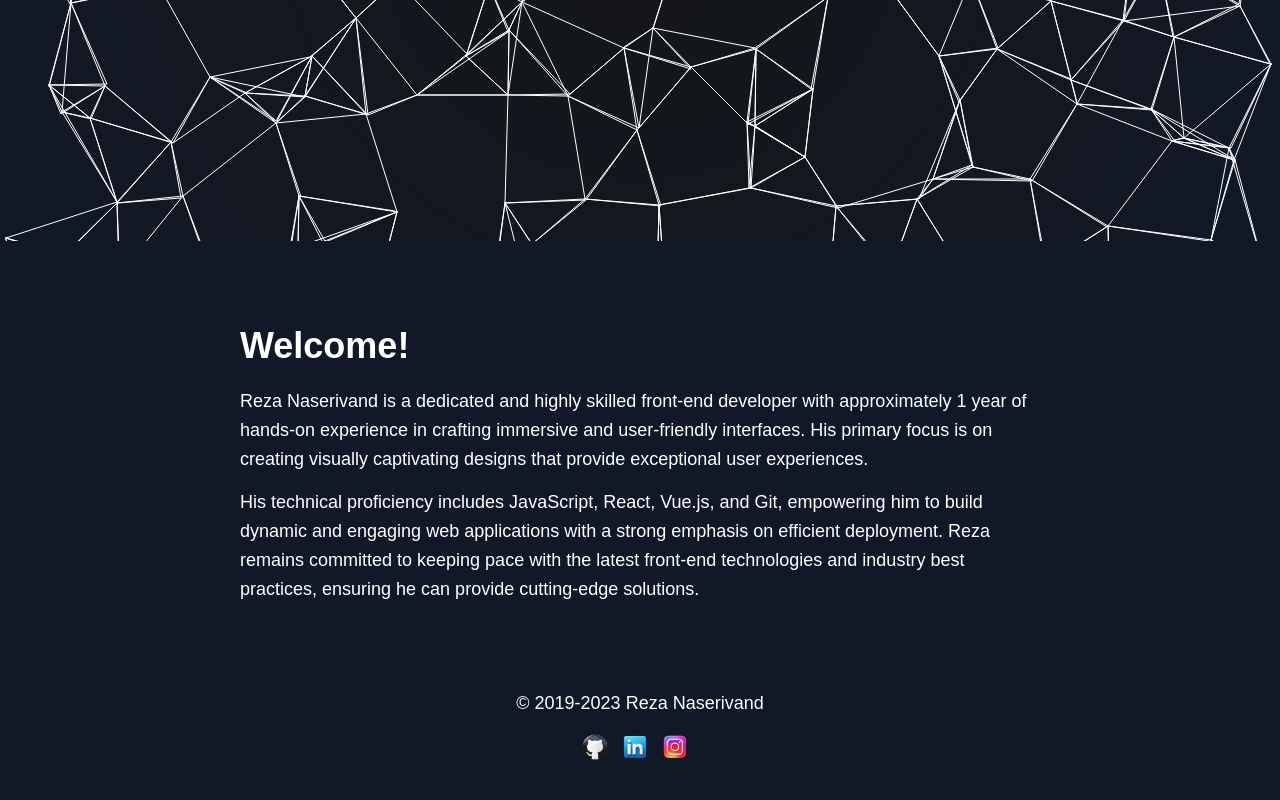
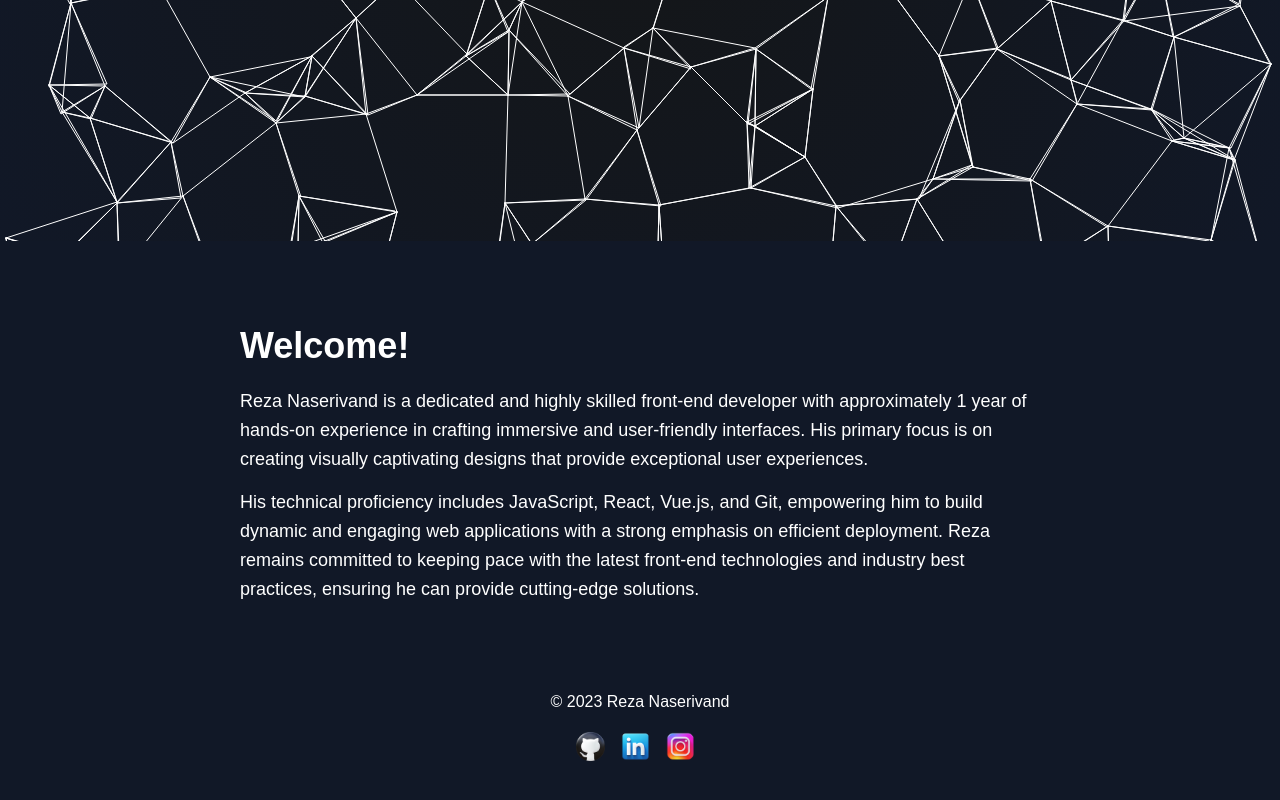
Before and after one commit to rezansrv/pSite-Vue, a Vue app: page / in a window 1280 px wide. Shown: the part 505-1305 px from the top of the page. Built offline with nearby package versions, Linux system fonts and the light colour scheme.

Commit message:
edit footer

```diff
--- a/src/components/FooterApp.vue
+++ b/src/components/FooterApp.vue
@@ -2,7 +2,7 @@
 
 
 <footer class="footer">
-  <p>&copy; 2019-2023 Reza Naserivand</p>
+  <p>&copy; 2023 Reza Naserivand</p>
   <div class="social-icons">
     <a href="https://github.com/Rezansrv" target="_blank" rel="noopener noreferrer">
       <img src="../assets/git.png" alt="GitHub" />
@@ -28,9 +28,12 @@
       padding: 20px;
       bottom: 0;
     }
-
+    .footer p{
+      font-size:16px ;
+    }
     .social-icons {
-      margin-top: 10px;
+      margin-top: 12px;
+      margin-bottom: 20px;
     }
 
     .social-icons a {
@@ -38,7 +41,7 @@
     }
 
     .social-icons img {
-      width: 30px; /* تنظیم اندازه لوگوها */
-      height: 30px;
+      width: 35px; /* تنظیم اندازه لوگوها */
+      height: 35px;
     }
   </style>
```
